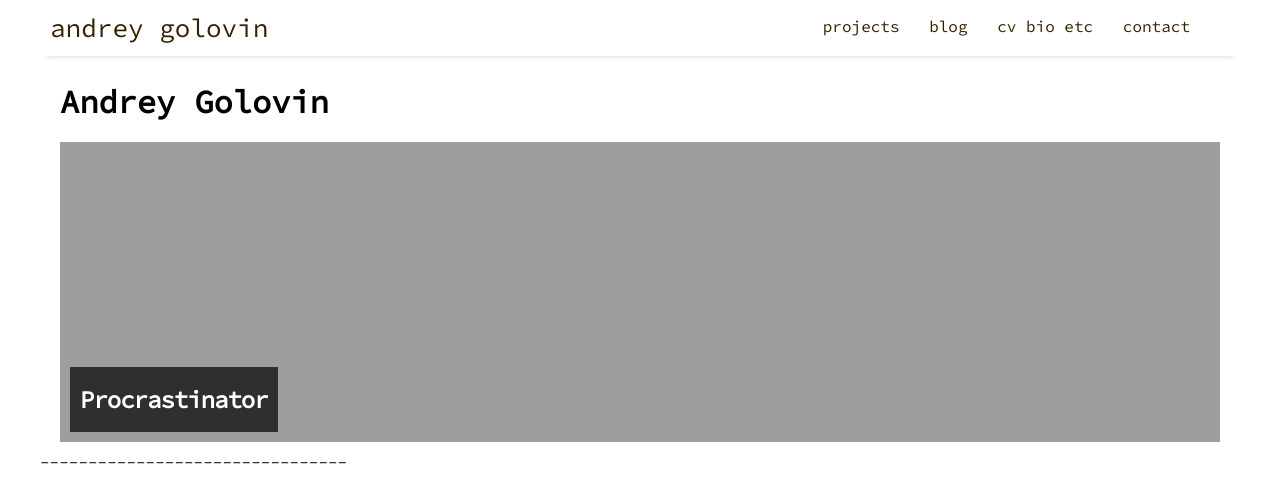
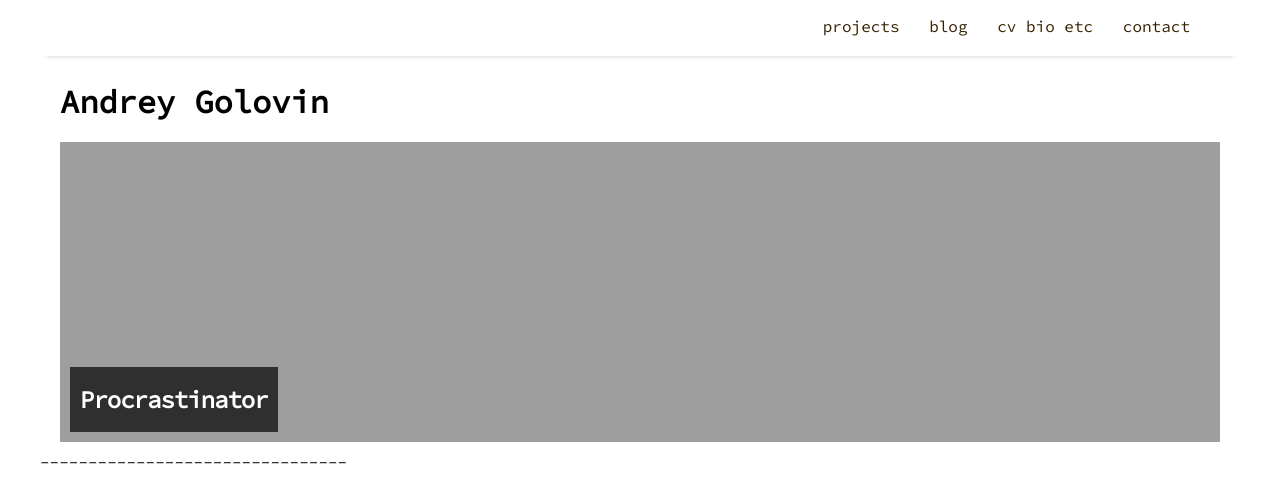
Before and after one commit to agamurian/agamurian.github.io, a Jekyll site: the page built from index.md, in a window 1280 px wide. Shown: the top 503 px of the page. Built offline with Jekyll 4.4.1, drawn with Linux system fonts in a browser that asks for light colours; nearby versions of some CDN libraries; our own code applies the rules of GitHub Pages for plain Markdown files; the list of posts is cut into pages by our own code.

Commit message:
Update header.html

```diff
--- a/_includes/header.html
+++ b/_includes/header.html
@@ -1,7 +1,4 @@
 <header class="site-header">
-  <h3 class="site-title">
-    <a href="{{ site.github.url }}/">{{ site.title }}</a>
-  </h3>
   <nav class="menu-list">
     {% for item in site.data.settings.menu %}
       <a href="{{ site.github.url }}/{{ item.folder }}/{{ item.file }}" class="menu-link">{{ item.name }}</a>
```
